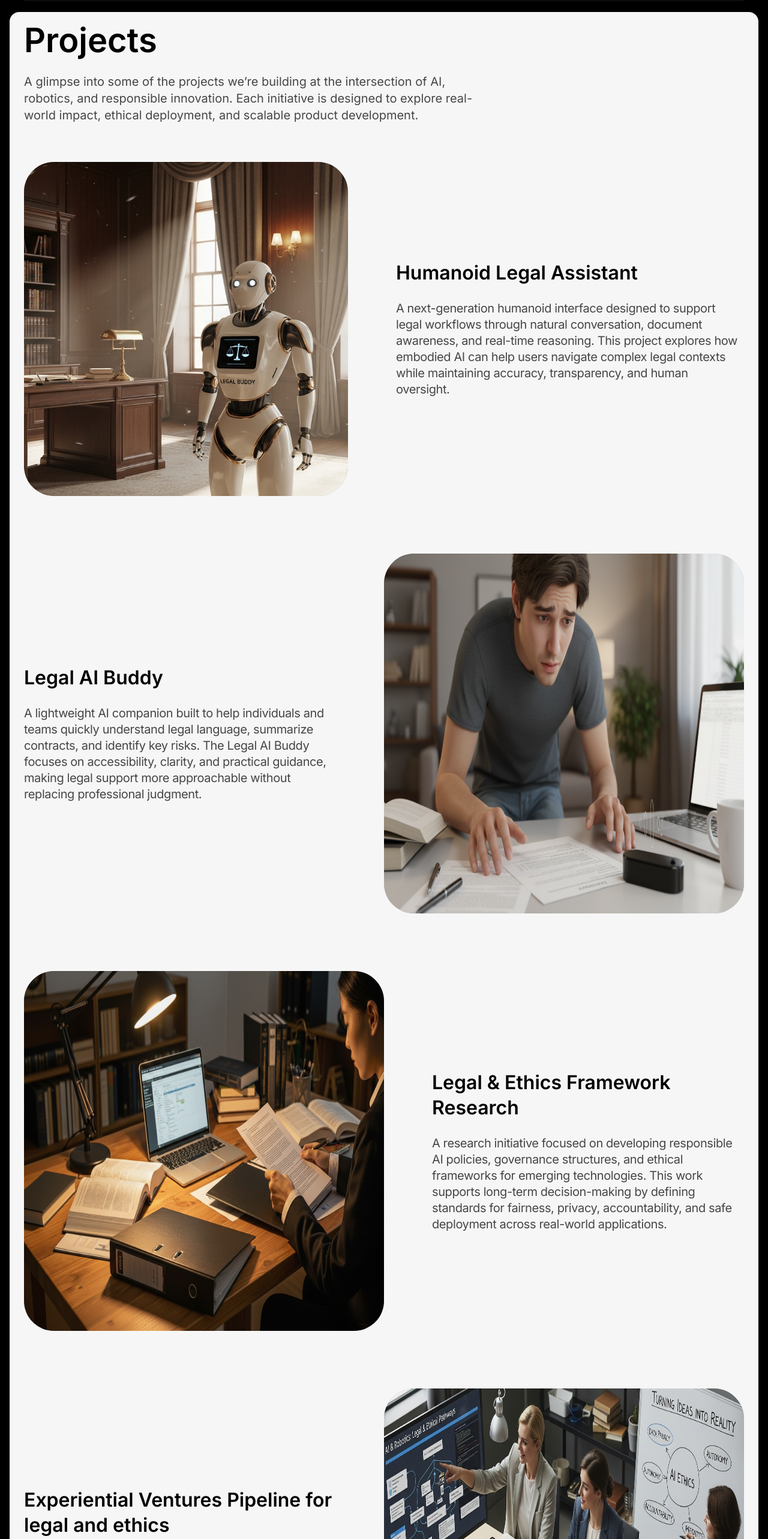
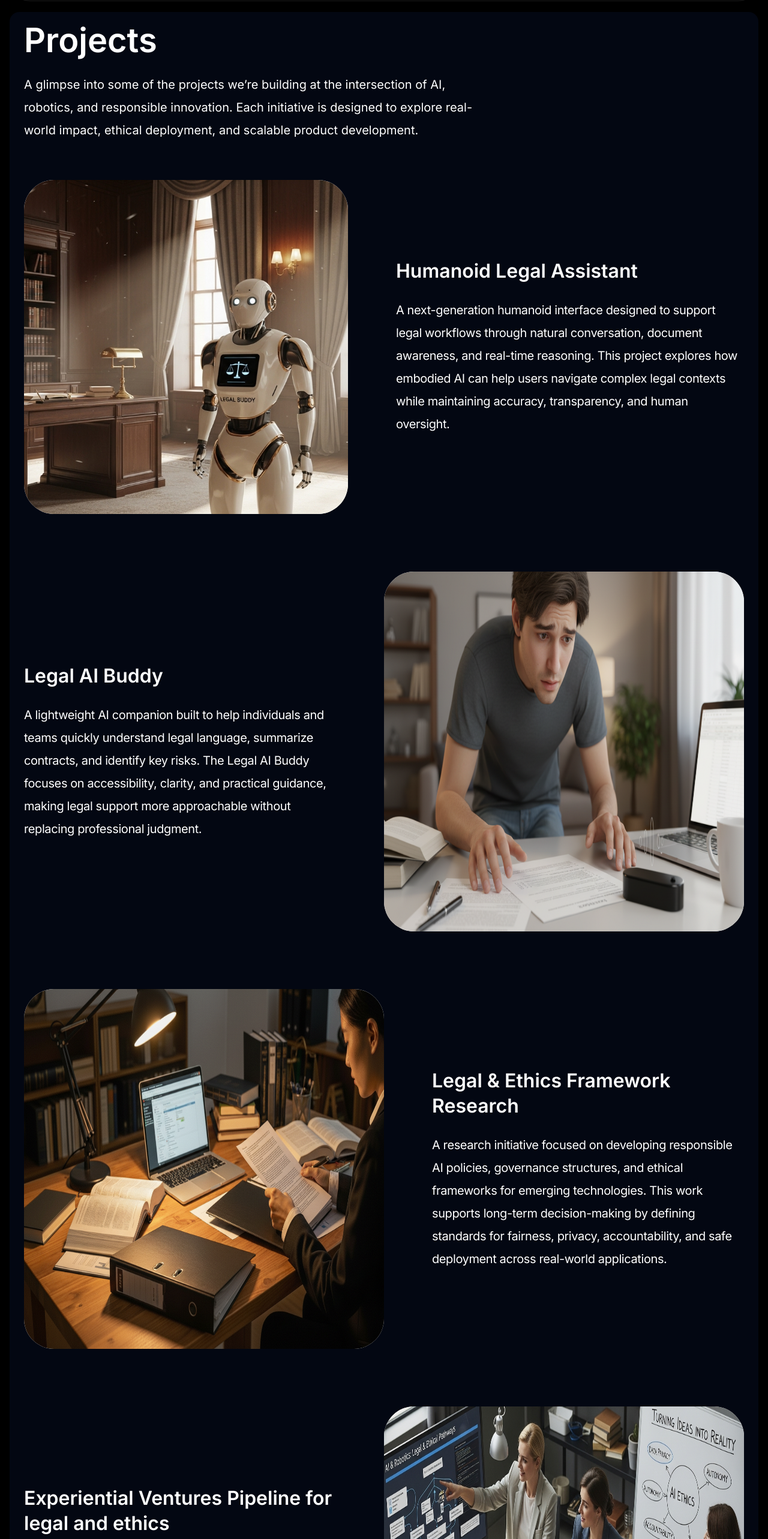
Before and after one commit to FlolabsInnovationsGroup/legal-ethics-venture-inistitute, a Next.js app: page /projects in a window 1280 px wide. Shown: the part 80-2646 px from the top of the page at 60% size. Built offline with nearby package versions, Linux system fonts and the light colour scheme.

Commit message:
updating projects page

```diff
--- a/src/app/projects/page.tsx
+++ b/src/app/projects/page.tsx
@@ -6,14 +6,14 @@ import Image from "next/image";
 
 export default function page() {
   return (
-    <main className=" bg-[#F6F6F6] rounded-[16px]  px-4 md:px-6 py-4 mt-[100px] mb-[50px]">
+    <main className=" bg-gray-950 rounded-[16px]  px-4 md:px-6 py-4 mt-[100px] mb-[50px]">
       <div className="max-w-[1440px] mx-auto">
         {/* Page Header */}
         <div className="mb-12 md:mb-16">
-          <h1 className="text-4xl md:text-[56px] font-semibold text-black mb-4 md:mb-6">
+          <h1 className="text-4xl md:text-[56px] font-semibold text-white mb-4 md:mb-6">
             Projects
           </h1>
-          <p className="text-lg md:text-xl text-[#464646] max-w-3xl">
+          <p className="text-lg md:text-xl text-white max-w-3xl leading-[190%]">
             A glimpse into some of the projects we’re building at the
             intersection of AI, robotics, and responsible innovation. Each
             initiative is designed to explore real-world impact, ethical
@@ -26,7 +26,7 @@ export default function page() {
           {/* Project 1 - Image Left */}
           <div className="flex flex-col lg:flex-row items-center gap-6 md:gap-10 lg:gap-20">
             <div className="w-full lg:w-[540px] flex-shrink-0">
-              <div className="relative w-full aspect-[540/557] rounded-[30px] md:rounded-[50px] bg-[#B7B7B7] flex items-center justify-center p-8 md:p-12">
+              <div className="relative w-full aspect-[540/557] rounded-[30px] md:rounded-[50px] bg-white flex items-center justify-center p-8 md:p-12">
                 <Image
                   fill
                   src={humanoidImg}
@@ -36,10 +36,10 @@ export default function page() {
               </div>
             </div>
             <div className="flex-1">
-              <h2 className="text-2xl md:text-[32px] font-semibold text-black mb-4 md:mb-6">
+              <h2 className="text-2xl md:text-[32px] font-semibold text-white mb-4 md:mb-6">
                 Humanoid Legal Assistant
               </h2>
-              <p className="text-lg md:text-xl text-[#464646] leading-[135%] tracking-[-0.4px]">
+              <p className="text-lg md:text-xl text-white leading-[190%] tracking-[-0.4px]">
                 A next-generation humanoid interface designed to support legal
                 workflows through natural conversation, document awareness, and
                 real-time reasoning. This project explores how embodied AI can
@@ -52,7 +52,7 @@ export default function page() {
           {/* Project 2 - Image Right */}
           <div className="flex flex-col lg:flex-row-reverse items-center gap-6 md:gap-10 lg:gap-20">
             <div className="w-full lg:w-[600px] flex-shrink-0">
-              <div className="relative w-full h-[600px]  rounded-[30px] md:rounded-[50px] bg-[#B7B7B7] flex items-center justify-center p-8 md:p-12">
+              <div className="relative w-full h-[600px]  rounded-[30px] md:rounded-[50px] bg-white flex items-center justify-center p-8 md:p-12">
                 <Image
                   fill
                   src={aiBuddyImg}
@@ -62,10 +62,10 @@ export default function page() {
               </div>
             </div>
             <div className="flex-1">
-              <h2 className="text-2xl md:text-[32px] font-semibold text-black mb-4 md:mb-6">
+              <h2 className="text-2xl md:text-[32px] font-semibold text-white mb-4 md:mb-6">
                 Legal AI Buddy{" "}
               </h2>
-              <p className="text-lg md:text-xl text-[#464646] leading-[135%] tracking-[-0.4px]">
+              <p className="text-lg md:text-xl text-white leading-[190%] tracking-[-0.4px]">
                 A lightweight AI companion built to help individuals and teams
                 quickly understand legal language, summarize contracts, and
                 identify key risks. The Legal AI Buddy focuses on accessibility,
@@ -78,7 +78,7 @@ export default function page() {
           {/* Project 3 - Image Left */}
           <div className="flex flex-col lg:flex-row items-center gap-6 md:gap-10 lg:gap-20">
             <div className="w-full lg:w-[600px] flex-shrink-0">
-              <div className="relative w-full h-[600px] rounded-[30px] md:rounded-[50px] bg-[#B7B7B7] flex items-center justify-center p-8 md:p-12">
+              <div className="relative w-full h-[600px] rounded-[30px] md:rounded-[50px] bg-white flex items-center justify-center p-8 md:p-12">
                 <Image
                   fill
                   src={legalFramworkImg}
@@ -88,10 +88,10 @@ export default function page() {
               </div>
             </div>
             <div className="flex-1">
-              <h2 className="text-2xl md:text-[32px] font-semibold text-black mb-4 md:mb-6">
+              <h2 className="text-2xl md:text-[32px] font-semibold text-white mb-4 md:mb-6">
                 Legal & Ethics Framework Research
               </h2>
-              <p className="text-lg md:text-xl text-[#464646] leading-[135%] tracking-[-0.4px]">
+              <p className="text-lg md:text-xl text-white leading-[190%] tracking-[-0.4px]">
                 A research initiative focused on developing responsible AI
                 policies, governance structures, and ethical frameworks for
                 emerging technologies. This work supports long-term
@@ -104,7 +104,7 @@ export default function page() {
           {/* Project 4 - Image Right */}
           <div className="flex flex-col lg:flex-row-reverse items-center gap-6 md:gap-10 lg:gap-20">
             <div className="w-full lg:w-[600px] flex-shrink-0">
-              <div className="relative w-full h-[600px] rounded-[30px] md:rounded-[50px] bg-[#B7B7B7] flex items-center justify-center p-8 md:p-12">
+              <div className="relative w-full h-[600px] rounded-[30px] md:rounded-[50px] bg-white flex items-center justify-center p-8 md:p-12">
                 <Image
                   fill
                   src={experientialImg}
@@ -114,10 +114,10 @@ export default function page() {
               </div>
             </div>
             <div className="flex-1">
-              <h2 className="text-2xl md:text-[32px] font-semibold text-black mb-4 md:mb-6">
+              <h2 className="text-2xl md:text-[32px] font-semibold text-white mb-4 md:mb-6">
                 Experiential Ventures Pipeline for legal and ethics{" "}
               </h2>
-              <p className="text-lg md:text-xl text-[#464646] leading-[135%] tracking-[-0.4px]">
+              <p className="text-lg md:text-xl text-white leading-[190%] tracking-[-0.4px]">
                 An innovation pipeline that turns legal and ethics research into
                 real, testable ventures. This project structures idea
                 validation, prototyping, and deployment-ready development so
--- a/src/components/Hero.tsx
+++ b/src/components/Hero.tsx
@@ -145,7 +145,7 @@ import Link from "next/link";
 
 const Hero = () => {
   return (
-    <section className="relative bg-black rounded-[25px] overflow-hidden mt-10 lg:mt-0">
+    <section className="relative bg-black rounded-[25px] overflow-hidden mt-10 lg:-mt-5">
       {/* Glow */}
       <div className="absolute -left-20 -top-20 w-[500px] h-[400px] lg:w-[705px] lg:h-[563px] bg-gradient-to-br from-transparent via-purple-950/50 to-transparent blur-[80px]" />
 
@@ -216,7 +216,7 @@ const Hero = () => {
         {/* RIGHT IMAGES */}
         <div className="relative w-full max-w-[500px] h-[380px] sm:h-[450px] lg:h-[569px]">
           {/* Rotated bg image */}
-          <div className="absolute left-8 sm:left-16 top-10 w-[220px] sm:w-[320px] lg:w-[450px] h-[220px] sm:h-[320px] lg:h-[450px] rotate-[-14deg]">
+          <div className="absolute left-8 sm:left-16 top-10 w-[320px] sm:w-[320px] lg:w-[450px] h-[320px] sm:h-[320px] lg:h-[450px] rotate-[-14deg]">
             <Image
               src={heroImage2}
               alt="Background"
@@ -226,7 +226,7 @@ const Hero = () => {
           </div>
 
           {/* Main image */}
-          <div className="absolute left-10 sm:left-20 top-8 w-[221px] sm:w-[320px] lg:w-[450px] h-[220px] sm:h-[320px] lg:h-[450px] rounded-[30px] overflow-hidden shadow-xl">
+          <div className="absolute left-10 sm:left-20 top-8 w-[320px] sm:w-[320px] lg:w-[450px] h-[320px] sm:h-[320px] lg:h-[450px] rounded-[30px] overflow-hidden shadow-xl">
             <Image src={heroImage1} alt="Hero" fill className="object-cover" />
           </div>
 
```
